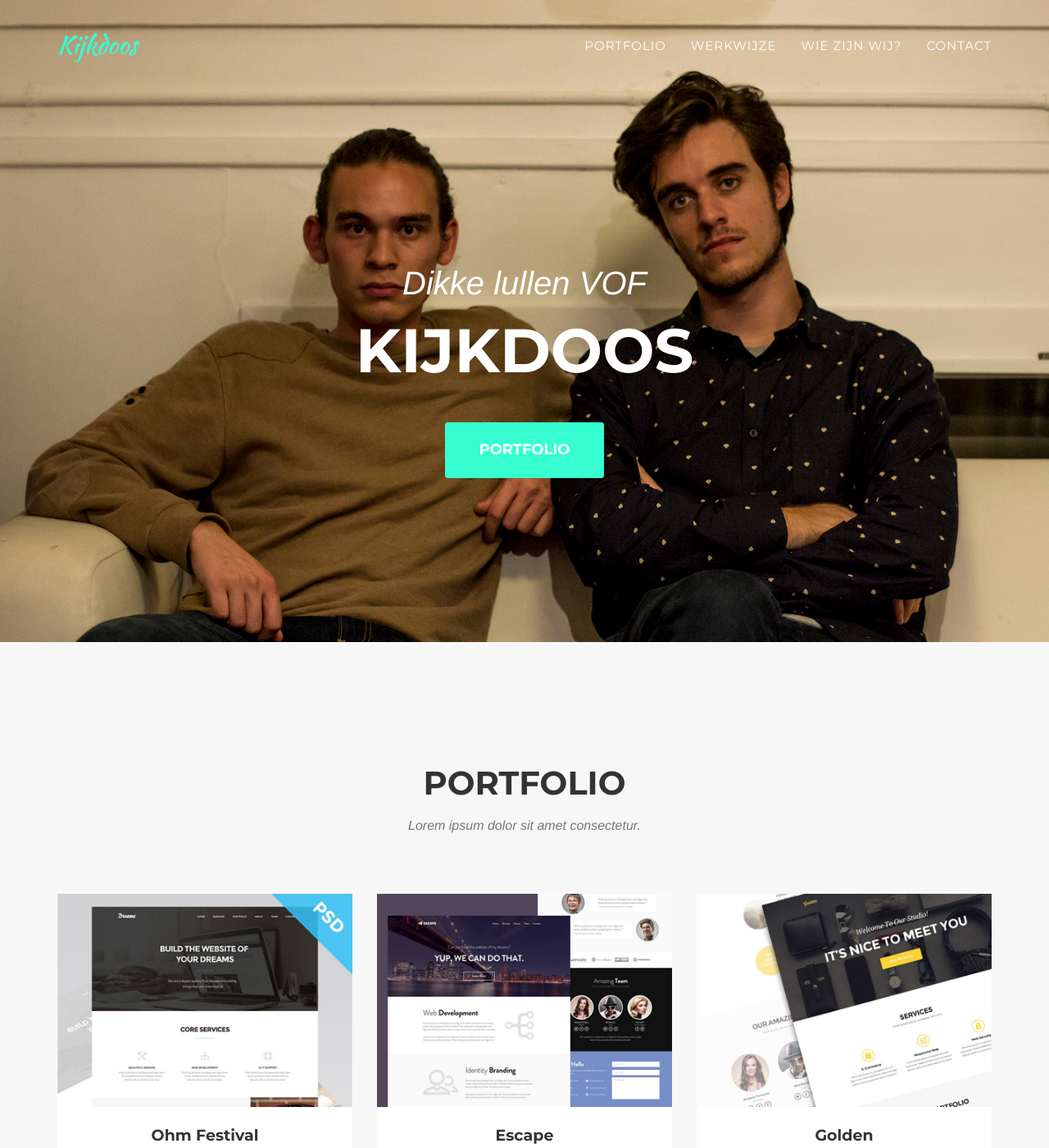
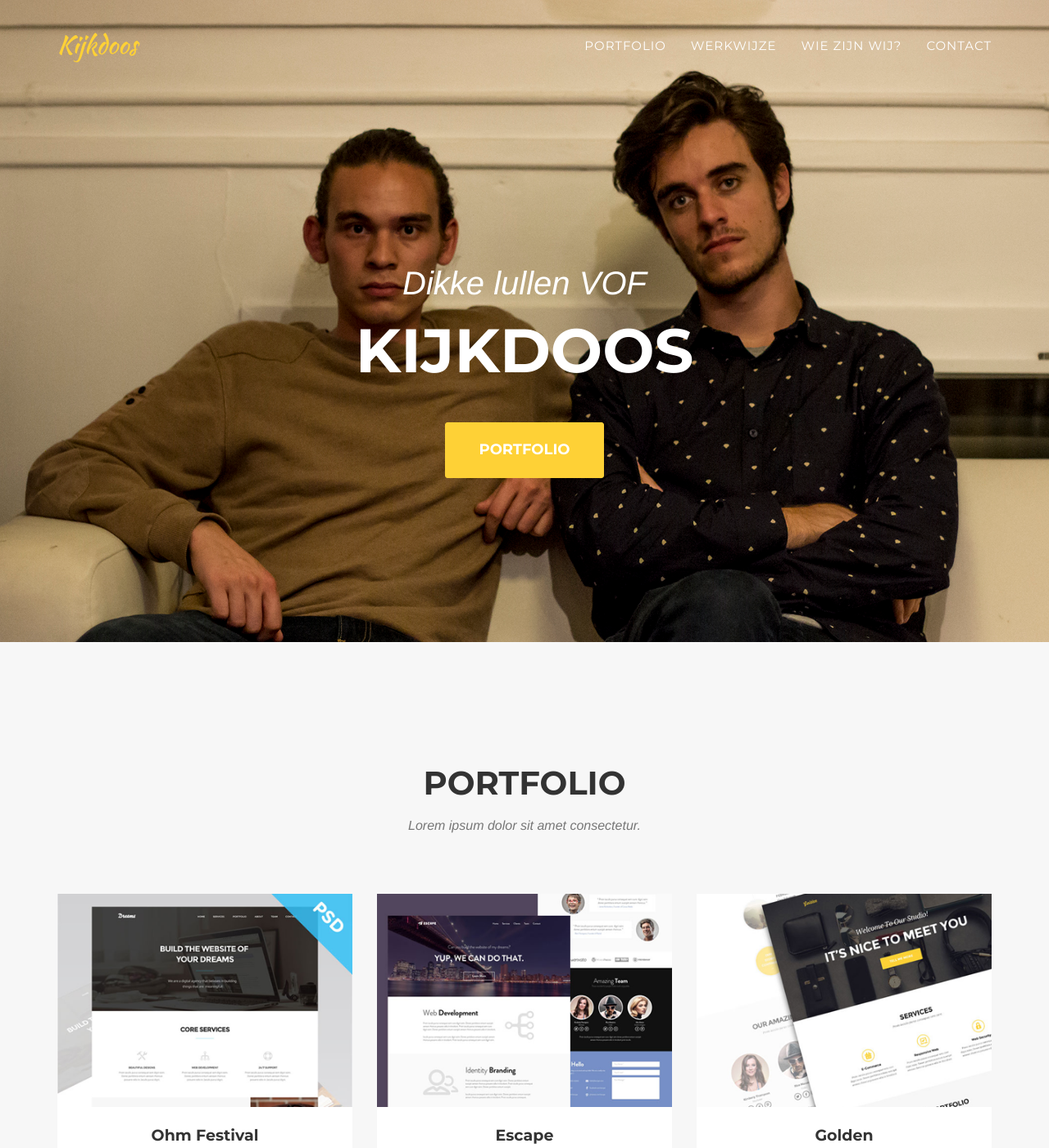
Before and after one commit to antoinekooren/antoinekooren.github.io, a Jekyll site: the page built from index.html, in a window 1280 px wide and 1400 px high. Shown: the whole window at 82% size. Built offline with Jekyll 4.4.1, drawn with Linux system fonts in a browser that asks for light colours; some web fonts are replaced; some of the changed text lies outside the part shown.

Commit message:
productie stappen aangepast

```diff
--- a/_config.yml
+++ b/_config.yml
@@ -7,7 +7,7 @@
 
 # Color settings (hex-codes without the leading hash-tag)
 color:
-  primary: 36fed1
+  primary: fed136
   secondary: fec503
   secondary-dark: 333
 
--- a/_includes/about.html
+++ b/_includes/about.html
@@ -4,7 +4,7 @@
             <div class="row">
                 <div class="col-lg-12 text-center">
                     <h2 class="section-heading">Werkwijze</h2>
-                    <h3 class="section-subheading text-muted">Een Kijkdoosproductie in 3 stappen</h3>
+                    <h3 class="section-subheading text-muted">Een Kijkdoosproductie in 8 stappen</h3>
                 </div>
             </div>
             <div class="row">
```
